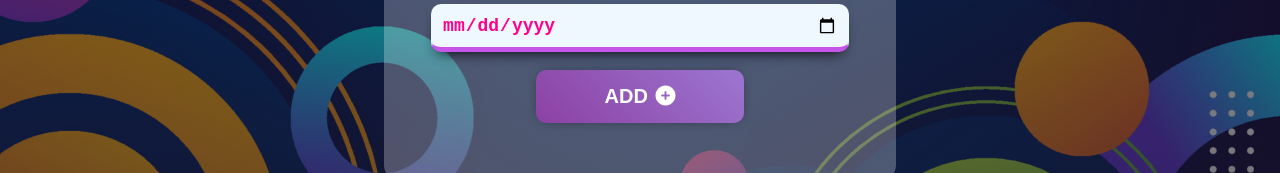
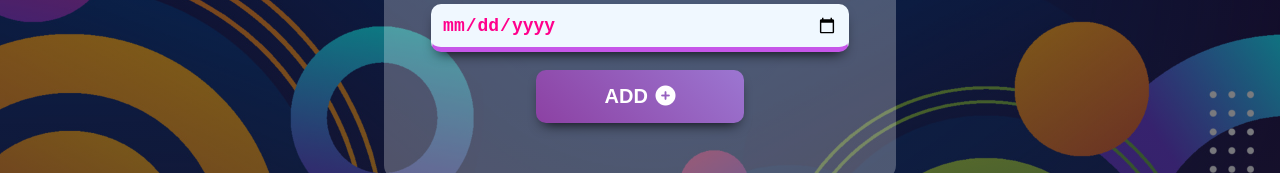
Before and after one commit to AbhiramJogimahanthi/To_Do_Task, a plain HTML site: page index.html in a window 1280 px wide. Shown: the part 478-651 px from the top of the page. Drawn offline with Linux system fonts and the light colour scheme.

Commit message:
Update MY_STYLE.css

```diff
--- a/MY_STYLE.css
+++ b/MY_STYLE.css
@@ -84,7 +84,7 @@ body {
   display: block;
   border: 0px;
   font-weight: 700;
-  box-shadow: 0px 0px 14px -7px #000000;
+  box-shadow: 0px 7px 14px -7px black;
   background-image: linear-gradient(45deg, #8c41a3 0%, rgb(165, 149, 236)  61%, #8c41a3  100%);
   cursor: pointer;
   user-select: none;
```
